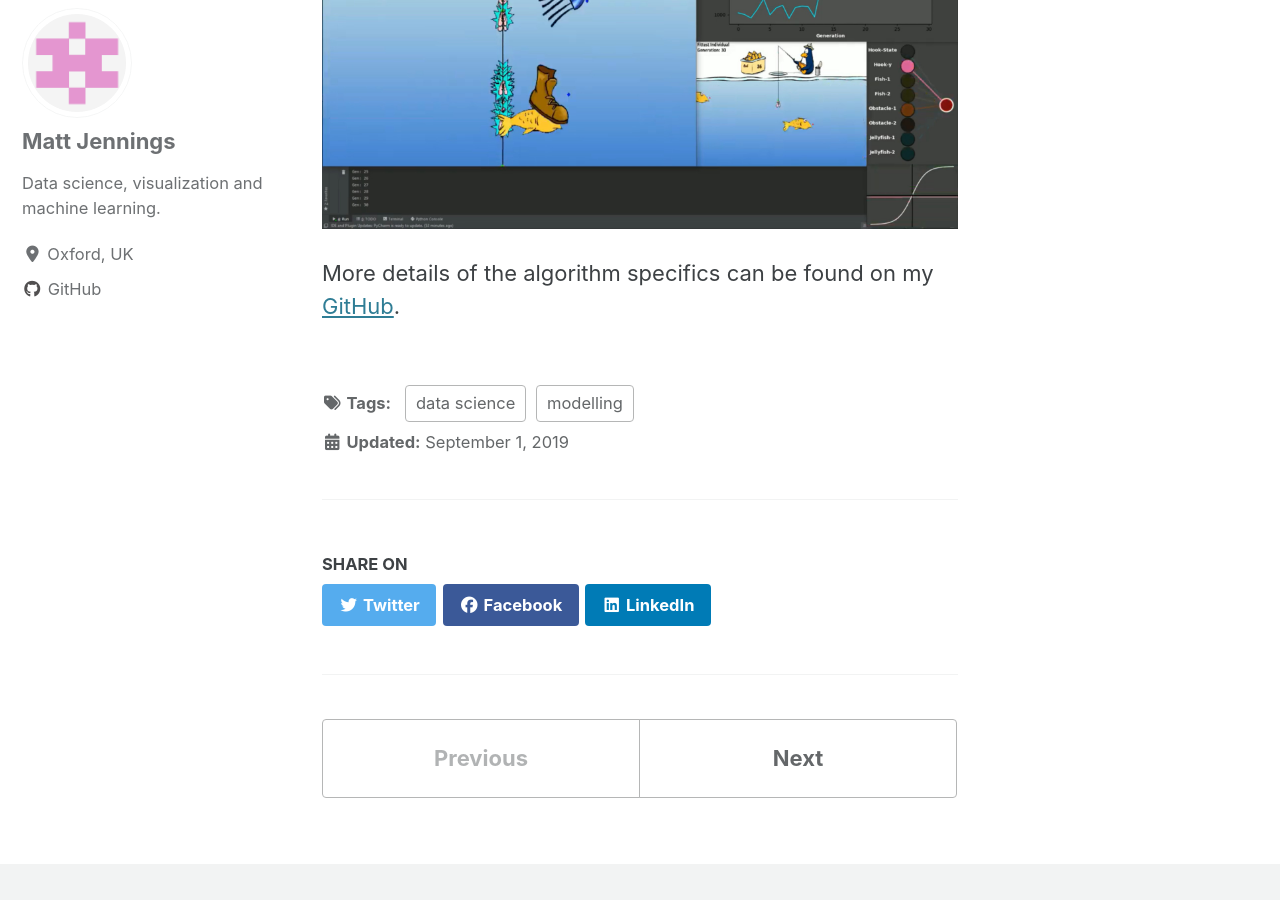
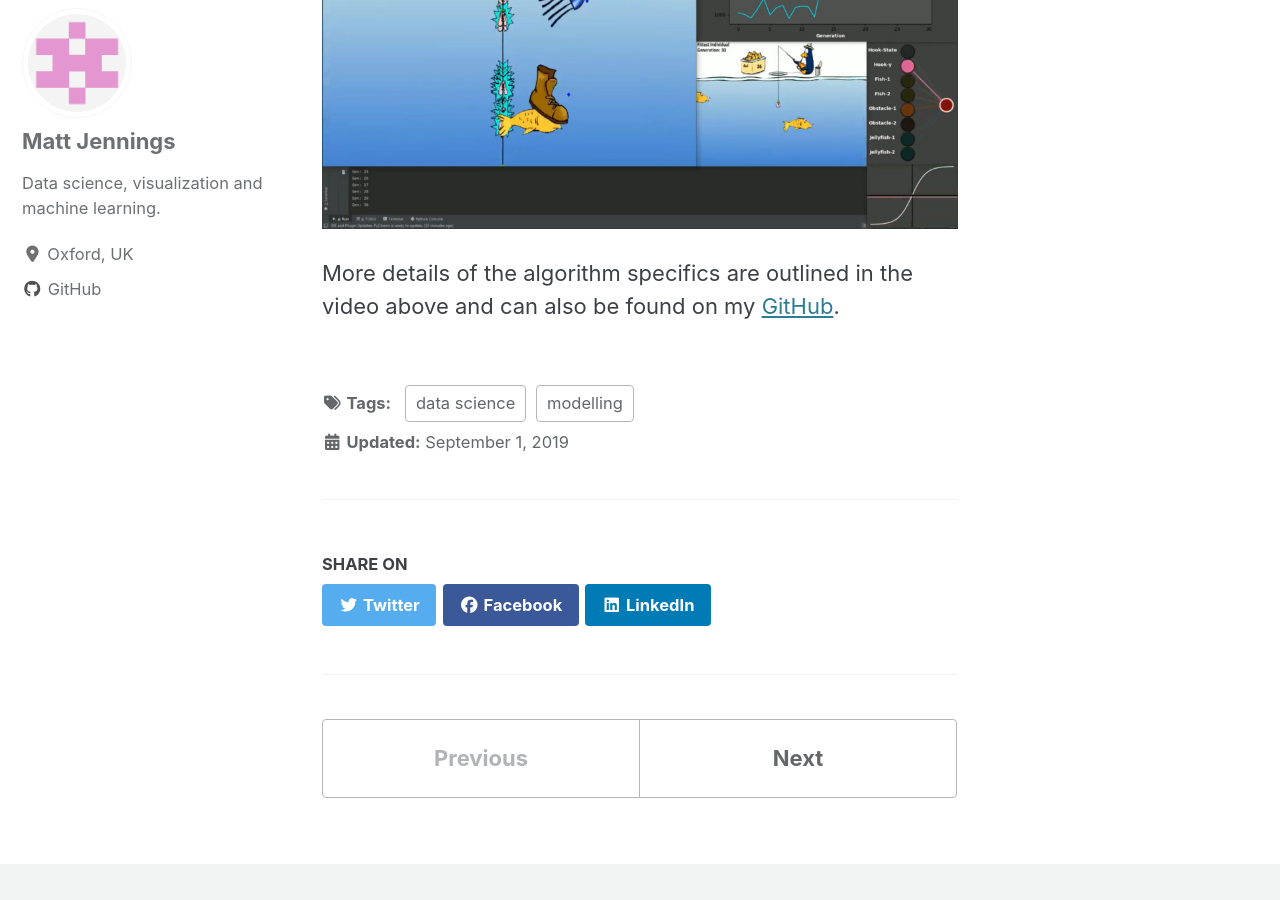
Before and after one commit to Matt-Jennings-GitHub/Matt-Jennings.github.io, a Jekyll site: the page built from _portfolio/Club Penguin Genetic Algorithm.md, in a window 1280 px wide and 900 px high, scrolled down 1574 px. Built offline with Jekyll 4.4.1, drawn with Linux system fonts in a browser that asks for light colours; cached includes are drawn as plain includes; nearby versions of some CDN libraries.

Commit message:
Formatting Posts

```diff
--- a/_portfolio/Club Penguin Genetic Algorithm.md
+++ b/_portfolio/Club Penguin Genetic Algorithm.md
@@ -24,4 +24,4 @@ The network was evolved over 3 hours of genetic evolution with reinforcement lea
 
 <img src="{{ site.url }}{{ site.baseurl }}/images/ClubPenguin/clubpenguin2.jpg" alt="Genetic Evolution">
 
-More details of the algorithm specifics can be found on my [GitHub](https://github.com/Matt-Jennings-GitHub).
+More details of the algorithm specifics are outlined in the video above and can also be found on my [GitHub](https://github.com/Matt-Jennings-GitHub).
```
